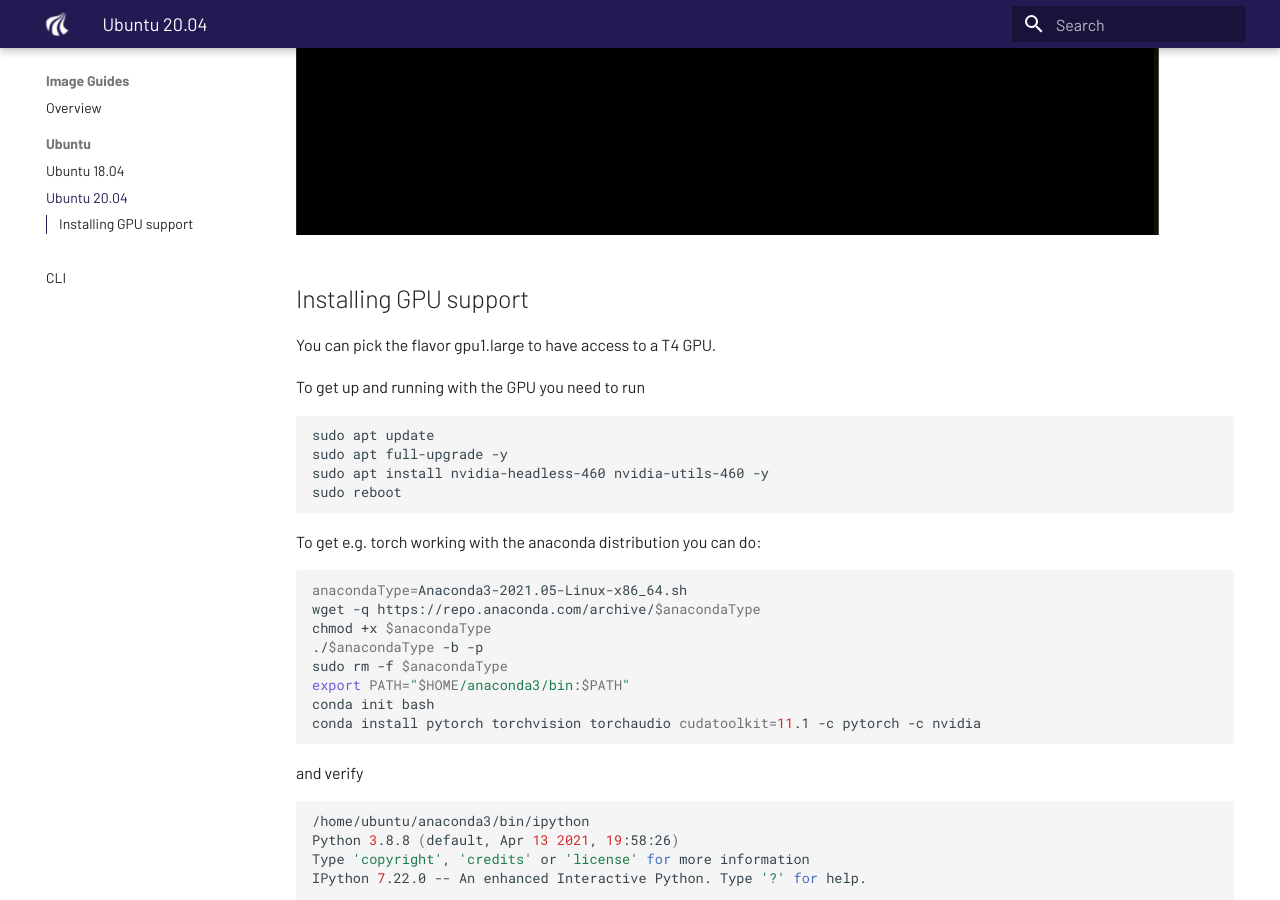
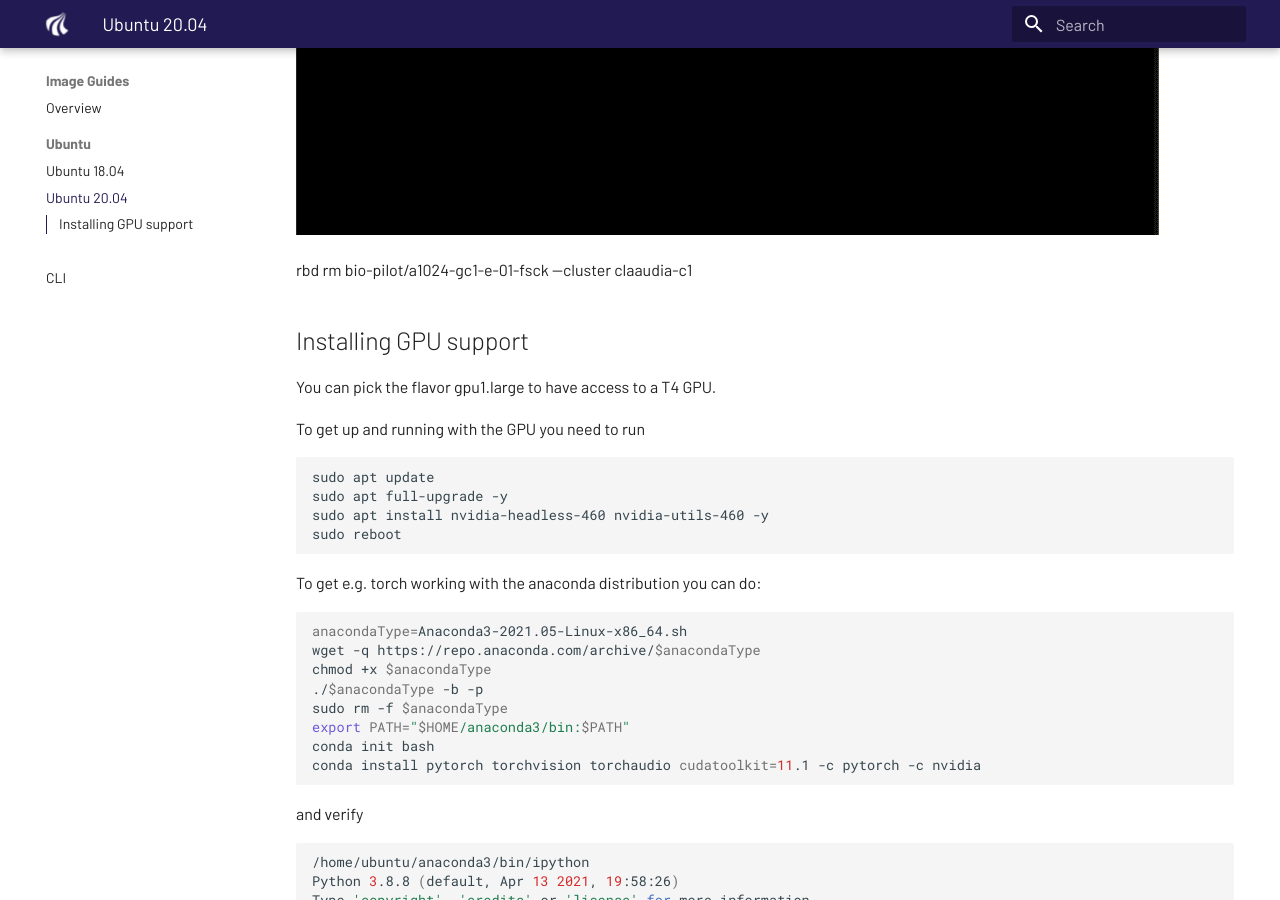
Before and after one commit to daniehej/Documentation, an MkDocs documentation site: the page built from docs/guides/Image-guides/ubuntu_20-04.md, in a window 1280 px wide and 900 px high, scrolled down 640 px. Built offline with MkDocs 1.6.1 and Material for MkDocs 9.7.7, drawn with Linux system fonts in a browser that asks for light colours.

Commit message:
Update ubuntu_20-04.md

```diff
--- a/docs/guides/Image-guides/ubuntu_20-04.md
+++ b/docs/guides/Image-guides/ubuntu_20-04.md
@@ -8,7 +8,7 @@
 
 ![SSH](../../assets/img/openstack/ssh_instance.gif "Title")
 
-
+rbd rm bio-pilot/a1024-gc1-e-01-fsck --cluster claaudia-c1
 ## Installing GPU support
 
 You can pick the flavor gpu1.large to have access to a T4 GPU.
```
